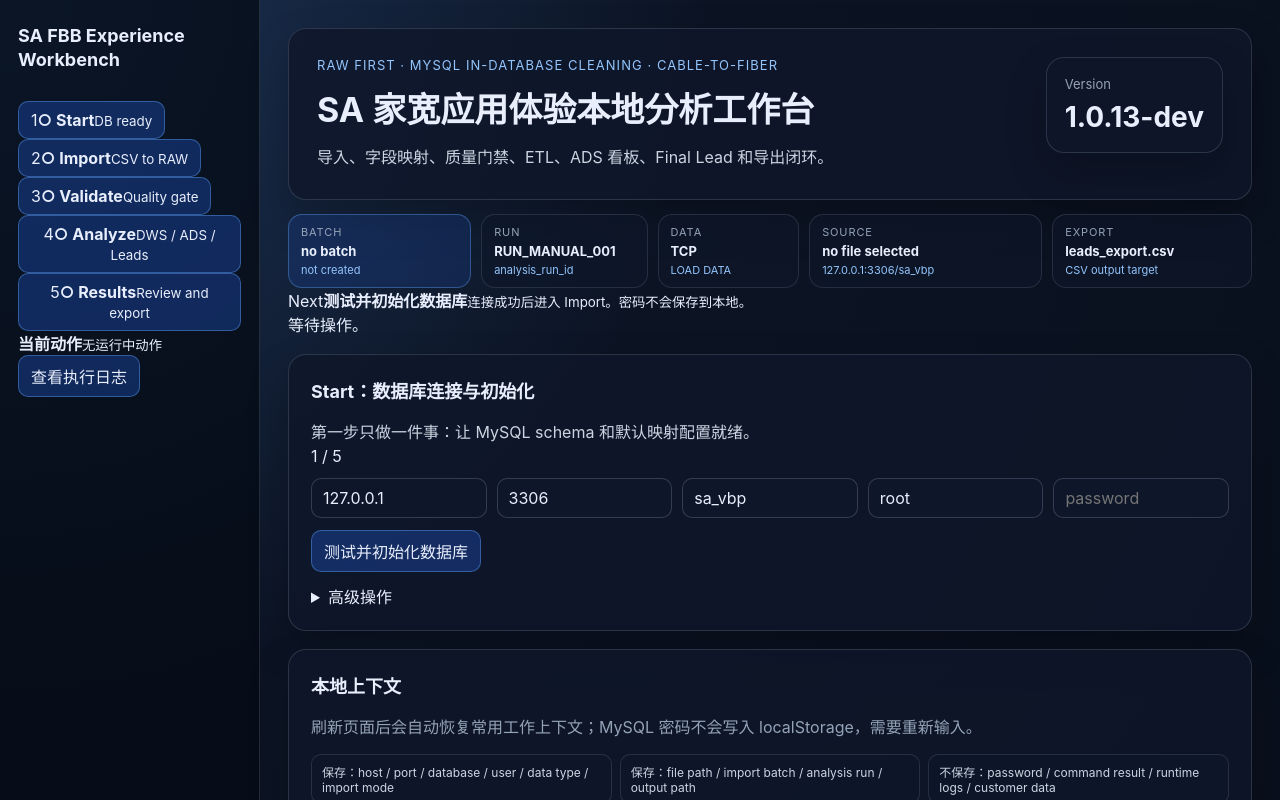
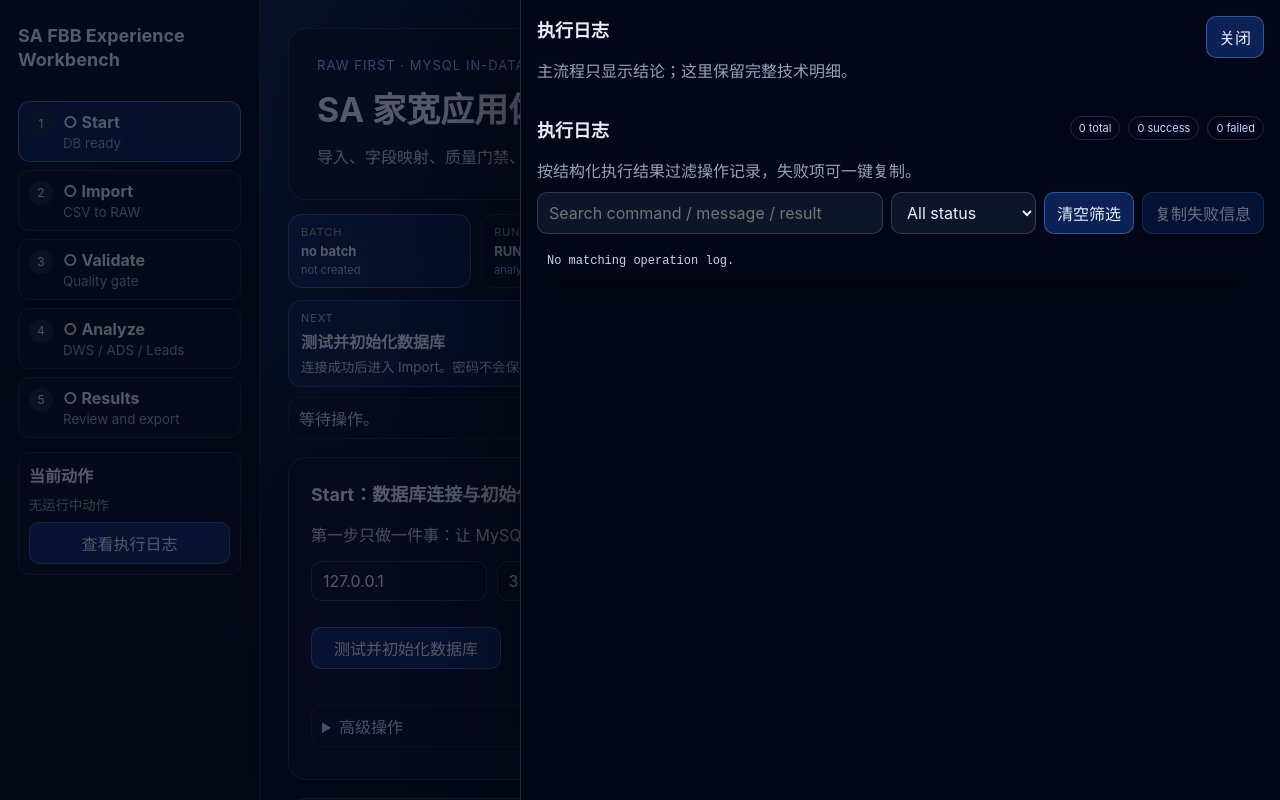
Before and after one commit to zhou-yang-personal/sa-fbb-experience-workbench, a React (Vite) app: page / in a window 1280 px wide. Both pictures are taken after a click on the button "查看执行日志". Shown: the top 800 px of the page. Built offline with nearby package versions, Linux system fonts and the light colour scheme.

Commit message:
style: add guided workflow interaction styles

```diff
--- a/src/features/workbench/extra.css
+++ b/src/features/workbench/extra.css
@@ -49,3 +49,46 @@
 .summary-pills { display: flex; flex-wrap: wrap; gap: 8px; margin-bottom: 10px; }
 .summary-pills .status-pill { border: 1px solid rgba(148, 163, 184, 0.22); cursor: pointer; }
 .status-pill:disabled, button:disabled { opacity: 0.45; cursor: not-allowed; }
+.guided-sidebar nav { display: none; }
+.pipeline-status-bar { display: grid; gap: 8px; margin-top: 14px; }
+.pipeline-step { display: grid; grid-template-columns: 26px 1fr; gap: 8px; width: 100%; text-align: left; padding: 10px; border: 1px solid rgba(148, 163, 184, 0.18); border-radius: 12px; background: rgba(15, 23, 42, 0.48); color: #dbeafe; }
+.pipeline-step.is-active { border-color: rgba(96, 165, 250, 0.62); background: rgba(37, 99, 235, 0.22); }
+.pipeline-step-success { border-color: rgba(74, 222, 128, 0.28); }
+.pipeline-step-running { border-color: rgba(250, 204, 21, 0.42); }
+.pipeline-step-failed { border-color: rgba(248, 113, 113, 0.45); }
+.pipeline-step-index { width: 24px; height: 24px; border-radius: 999px; display: inline-flex; align-items: center; justify-content: center; background: rgba(30, 41, 59, 0.9); color: #bfdbfe; font-size: 12px; }
+.pipeline-step-body strong, .pipeline-step-body small { display: block; }
+.pipeline-step-body small { color: #94a3b8; margin-top: 3px; }
+.sidebar-log-card { margin-top: 14px; border: 1px solid rgba(148, 163, 184, 0.18); border-radius: 12px; padding: 10px; background: rgba(15, 23, 42, 0.48); display: grid; gap: 8px; }
+.sidebar-log-card small { color: #94a3b8; }
+.next-action-hint { margin-top: 12px; border: 1px solid rgba(96, 165, 250, 0.3); border-radius: 14px; padding: 10px 12px; background: rgba(37, 99, 235, 0.14); display: grid; gap: 4px; }
+.next-action-hint span { color: #93c5fd; text-transform: uppercase; font-size: 11px; letter-spacing: 0.08em; }
+.next-action-hint strong { color: #e8eefc; }
+.next-action-hint small { color: #cbd5e1; }
+.next-action-warning { border-color: rgba(250, 204, 21, 0.4); background: rgba(113, 63, 18, 0.22); }
+.next-action-blocked { border-color: rgba(248, 113, 113, 0.45); background: rgba(127, 29, 29, 0.18); }
+.next-action-success { border-color: rgba(74, 222, 128, 0.32); background: rgba(20, 83, 45, 0.16); }
+.action-feedback-bar { margin-top: 10px; display: flex; justify-content: space-between; gap: 12px; border: 1px solid rgba(148, 163, 184, 0.14); border-radius: 12px; padding: 8px 10px; color: #cbd5e1; background: rgba(15, 23, 42, 0.42); }
+.action-feedback-bar strong { color: #facc15; }
+.step-card-head { display: flex; justify-content: space-between; gap: 16px; align-items: flex-start; }
+.step-badge { border: 1px solid rgba(96, 165, 250, 0.34); border-radius: 999px; padding: 4px 10px; color: #bfdbfe; font-size: 12px; }
+.primary-action-row { display: flex; flex-wrap: wrap; gap: 10px; margin: 14px 0; }
+.action-button { display: inline-flex; align-items: center; gap: 8px; justify-content: center; min-height: 34px; }
+.action-button small { opacity: 0.76; font-size: 11px; }
+.action-button-primary { min-width: 190px; border-color: rgba(96, 165, 250, 0.55); background: rgba(37, 99, 235, 0.28); }
+.action-button-running { border-color: rgba(250, 204, 21, 0.56); }
+.action-button-done { border-color: rgba(74, 222, 128, 0.45); }
+.action-button-failed { border-color: rgba(248, 113, 113, 0.62); }
+.advanced-actions { margin: 10px 0; border: 1px solid rgba(148, 163, 184, 0.14); border-radius: 12px; padding: 8px 10px; background: rgba(15, 23, 42, 0.3); }
+.advanced-actions summary { cursor: pointer; color: #bfdbfe; }
+.inline-advanced-actions { flex: 1 1 100%; }
+.file-picker-card { display: grid; grid-template-columns: 1fr auto; gap: 12px; align-items: center; border: 1px solid rgba(148, 163, 184, 0.18); border-radius: 12px; padding: 10px; background: rgba(15, 23, 42, 0.42); margin-top: 10px; }
+.file-picker-card span, .file-picker-card small { display: block; color: #94a3b8; }
+.file-picker-card strong { color: #e8eefc; }
+.import-form-grid label { display: grid; gap: 6px; color: #94a3b8; font-size: 12px; }
+.quality-conclusion { border: 1px solid rgba(148, 163, 184, 0.16); border-radius: 12px; padding: 10px; margin-bottom: 10px; background: rgba(15, 23, 42, 0.36); display: grid; gap: 4px; }
+.run-log-drawer-backdrop { position: fixed; inset: 0; z-index: 50; background: rgba(2, 6, 23, 0.64); display: flex; justify-content: flex-end; }
+.run-log-drawer { width: min(760px, 92vw); height: 100%; overflow: auto; background: #020617; border-left: 1px solid rgba(148, 163, 184, 0.24); padding: 16px; box-shadow: -24px 0 80px rgba(0, 0, 0, 0.35); }
+.run-log-drawer-head { display: flex; align-items: flex-start; justify-content: space-between; gap: 16px; margin-bottom: 12px; }
+.run-log-drawer .execution-log-panel { border: 0; padding: 0; background: transparent; }
+.export-preset-pills button { background: rgba(15, 23, 42, 0.56); }
```
